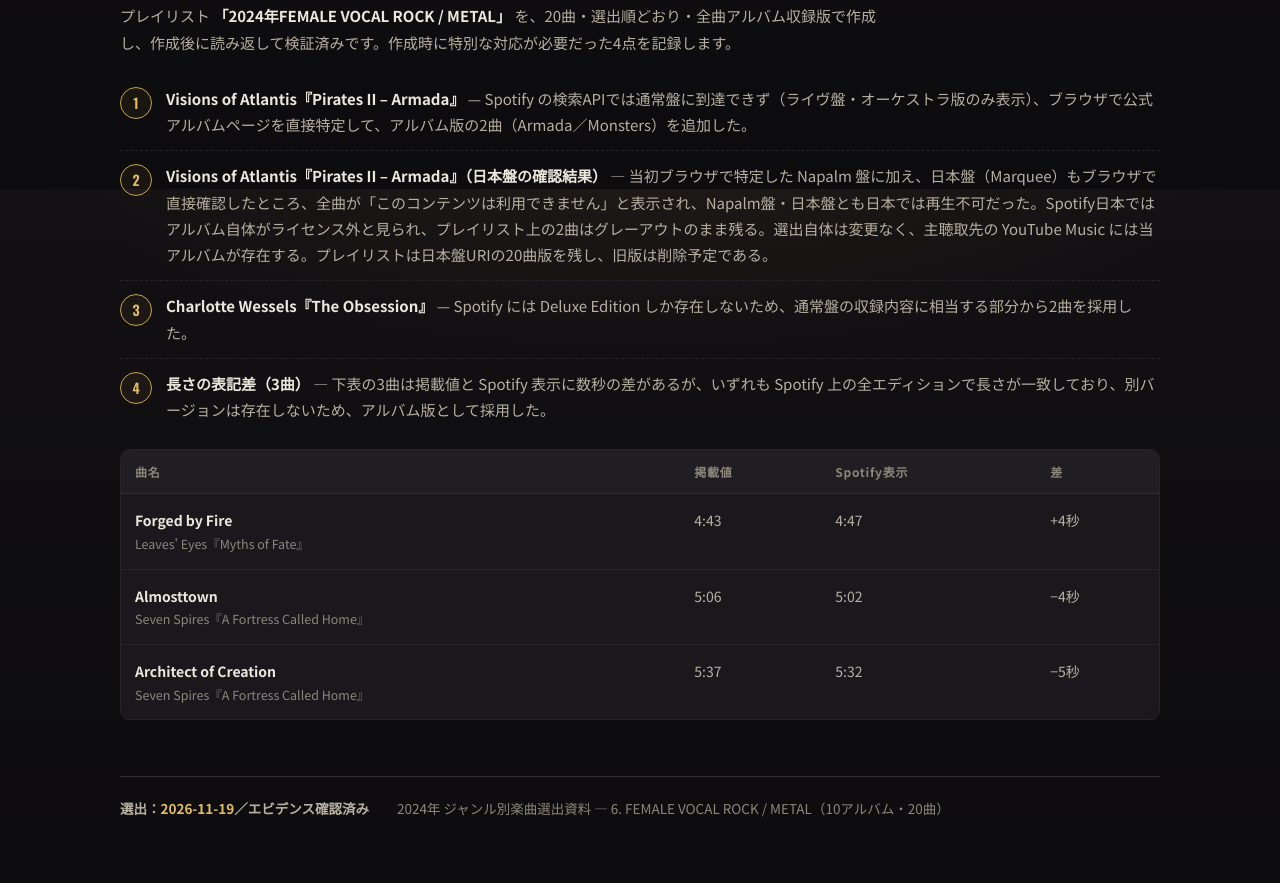
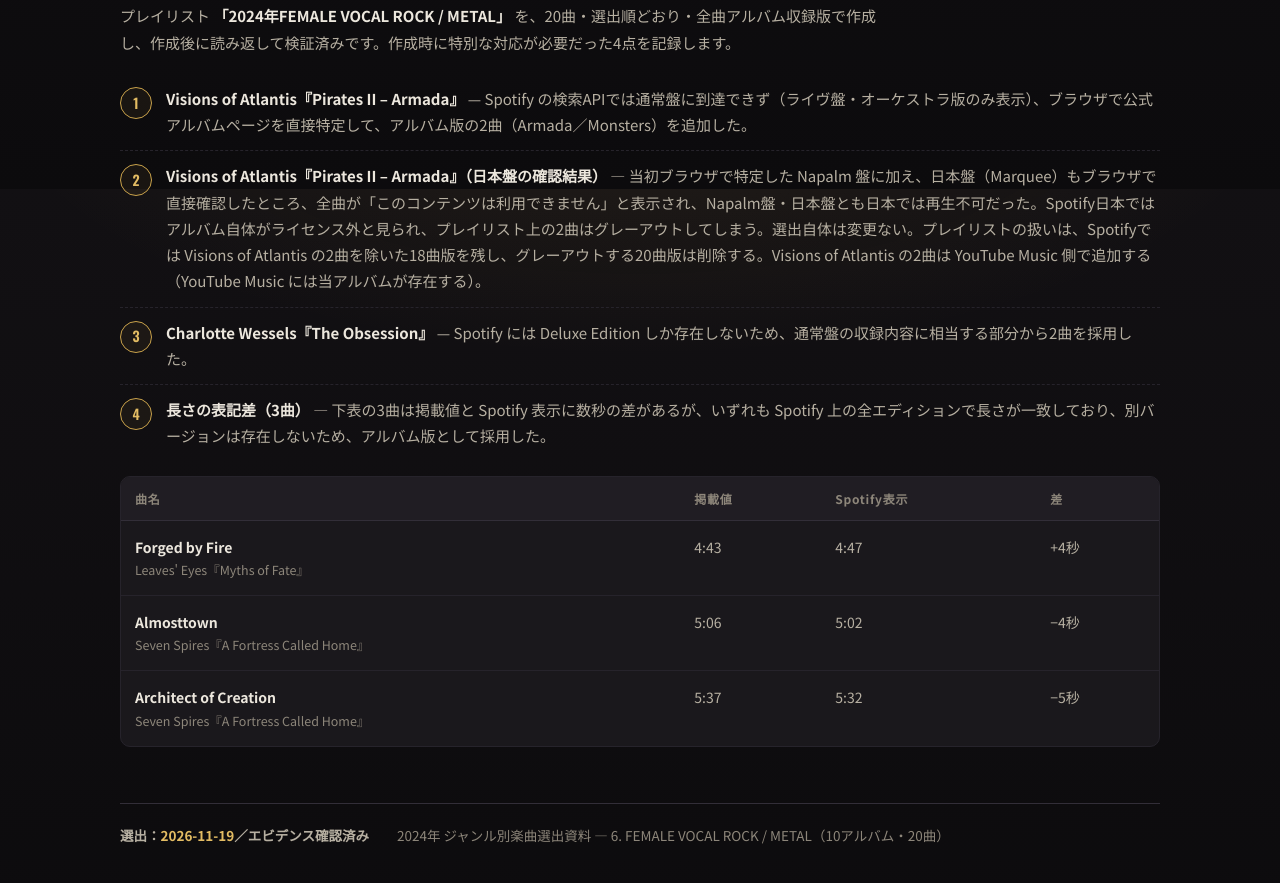
Before and after one commit to hrykhr/rock-playlists, a plain HTML site: page 2024/2024 FEMALE VOCAL ROCK _ METAL 楽曲選出.html in a window 1280 px wide. Shown: the part 4611-5494 px from the top of the page. Drawn offline with nearby package versions, Linux system fonts and the light colour scheme; a web font is replaced by a local one.

Commit message:
FEMALE VOCAL 楽曲選出ページ：プレイリストの扱いを最終決定に訂正

```diff
--- a/2024/2024 FEMALE VOCAL ROCK _ METAL 楽曲選出.html
+++ b/2024/2024 FEMALE VOCAL ROCK _ METAL 楽曲選出.html
@@ -704,7 +704,7 @@
 
         <ol class="flow">
           <li><span class="t">Visions of Atlantis『Pirates II – Armada』</span> <span class="d">— Spotify の検索APIでは通常盤に到達できず（ライヴ盤・オーケストラ版のみ表示）、ブラウザで公式アルバムページを直接特定して、アルバム版の2曲（Armada／Monsters）を追加した。</span></li>
-          <li><span class="t">Visions of Atlantis『Pirates II – Armada』（日本盤の確認結果）</span> <span class="d">— 当初ブラウザで特定した Napalm 盤に加え、日本盤（Marquee）もブラウザで直接確認したところ、全曲が「このコンテンツは利用できません」と表示され、Napalm盤・日本盤とも日本では再生不可だった。Spotify日本ではアルバム自体がライセンス外と見られ、プレイリスト上の2曲はグレーアウトのまま残る。選出自体は変更なく、主聴取先の YouTube Music には当アルバムが存在する。プレイリストは日本盤URIの20曲版を残し、旧版は削除予定である。</span></li>
+          <li><span class="t">Visions of Atlantis『Pirates II – Armada』（日本盤の確認結果）</span> <span class="d">— 当初ブラウザで特定した Napalm 盤に加え、日本盤（Marquee）もブラウザで直接確認したところ、全曲が「このコンテンツは利用できません」と表示され、Napalm盤・日本盤とも日本では再生不可だった。Spotify日本ではアルバム自体がライセンス外と見られ、プレイリスト上の2曲はグレーアウトしてしまう。選出自体は変更ない。プレイリストの扱いは、Spotifyでは Visions of Atlantis の2曲を除いた18曲版を残し、グレーアウトする20曲版は削除する。Visions of Atlantis の2曲は YouTube Music 側で追加する（YouTube Music には当アルバムが存在する）。</span></li>
           <li><span class="t">Charlotte Wessels『The Obsession』</span> <span class="d">— Spotify には Deluxe Edition しか存在しないため、通常盤の収録内容に相当する部分から2曲を採用した。</span></li>
           <li><span class="t">長さの表記差（3曲）</span> <span class="d">— 下表の3曲は掲載値と Spotify 表示に数秒の差があるが、いずれも Spotify 上の全エディションで長さが一致しており、別バージョンは存在しないため、アルバム版として採用した。</span></li>
         </ol>
```
